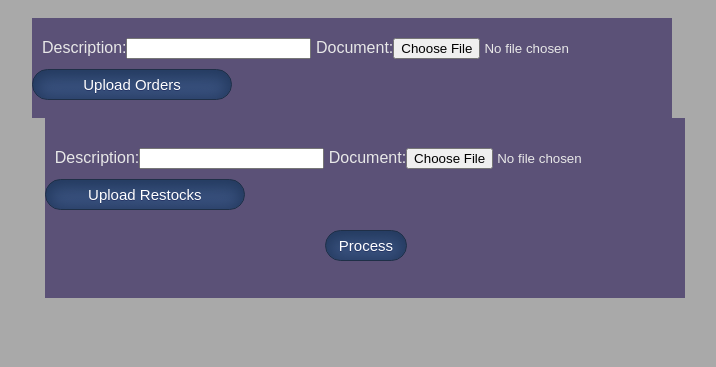
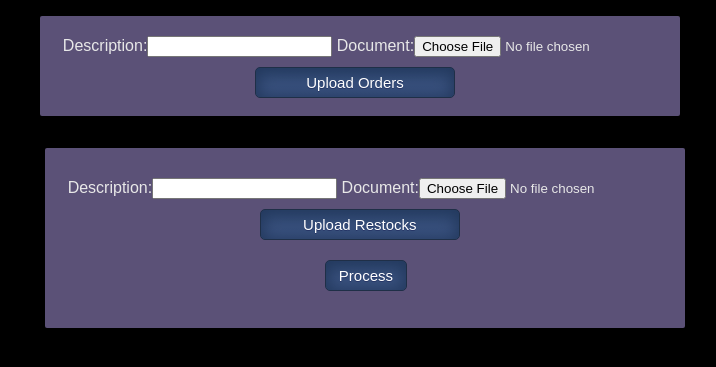
Before and after one commit to thepinkturtle/FightingFowl, a Django app: page / in a window 1280 px wide. Shown: the top 367 px of the page, without its empty margins (224-940 px from the left). Run offline with Django 3.2, Linux system fonts and the light colour scheme.

Commit message:
Update base.html

```diff
--- a/StockerChecker/templates/base.html
+++ b/StockerChecker/templates/base.html
@@ -16,9 +16,9 @@
             background: linear-gradient(to bottom, #2e466e 5%, #415989 100%);
             filter: progid:DXImageTransform.Microsoft.gradient(startColorstr='#2e466e', endColorstr='#415989',GradientType=0);
             background-color: #2e466e;
-            -moz-border-radius: 17px;
-            -webkit-border-radius: 17px;
-            border-radius: 17px;
+            -moz-border-radius: 5px;
+            -webkit-border-radius: 5px;
+            border-radius: 5px;
             border: 1px solid #1f2f47;
             display: inline-block;
             cursor: pointer;
@@ -46,9 +46,50 @@
             top: 1px;
         }
 
+        body {
+            background: #e2e1e0;
+            text-align: center;
+        }
+
+        .card {
+            background: #fff;
+            border-radius: 2px;
+            display: inline-block;
+            height: 300px;
+            margin: 1rem;
+            position: relative;
+            width: 300px;
+        }
+
+        .card-1 {
+            box-shadow: 0 1px 3px rgba(0,0,0,0.12), 0 1px 2px rgba(0,0,0,0.24);
+            transition: all 0.3s cubic-bezier(.25,.8,.25,1);
+        }
+
+        .card-1:hover {
+            box-shadow: 0 14px 28px rgba(0,0,0,0.25), 0 10px 10px rgba(0,0,0,0.22);
+        }
+
+        .card-2 {
+            box-shadow: 0 3px 6px rgba(0,0,0,0.16), 0 3px 6px rgba(0,0,0,0.23);
+        }
+
+        .card-3 {
+            box-shadow: 0 10px 20px rgba(0,0,0,0.19), 0 6px 6px rgba(0,0,0,0.23);
+        }
+
+        .card-4 {
+            box-shadow: 0 14px 28px rgba(0,0,0,0.25), 0 10px 10px rgba(0,0,0,0.22);
+        }
+
+        .card-5 {
+            box-shadow: 0 19px 38px rgba(0,0,0,0.30), 0 15px 12px rgba(0,0,0,0.22);
+        }
+
+
     </style>
 </head>
-  <body style="display: inline; background-color:darkgrey;">
+  <body style="display: inline; background-color:ThreeDDarkShadow; margin-left:a" >
     {% block content %}
     {% endblock %}
   </body>
```
Lines whose indentation alone changed are shown as unchanged.
